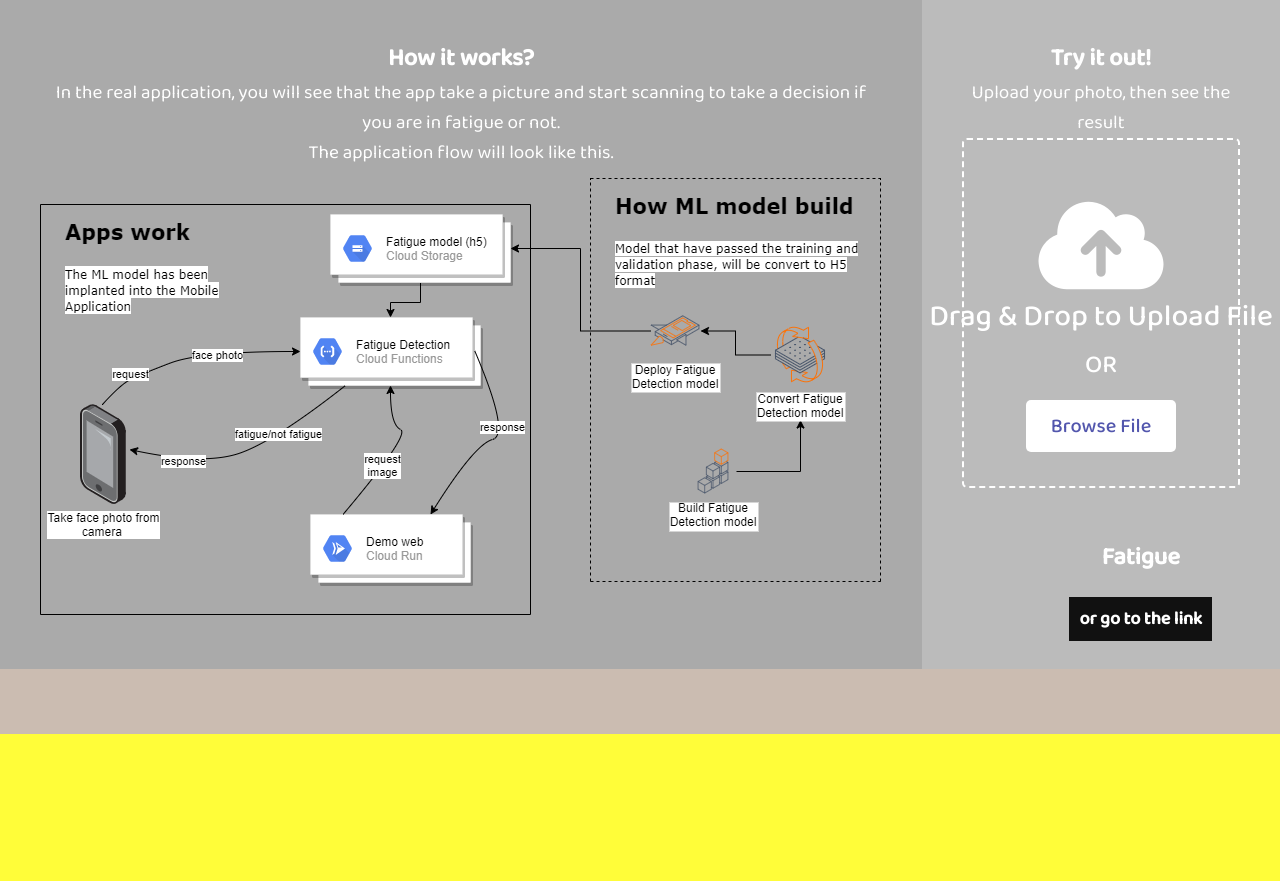
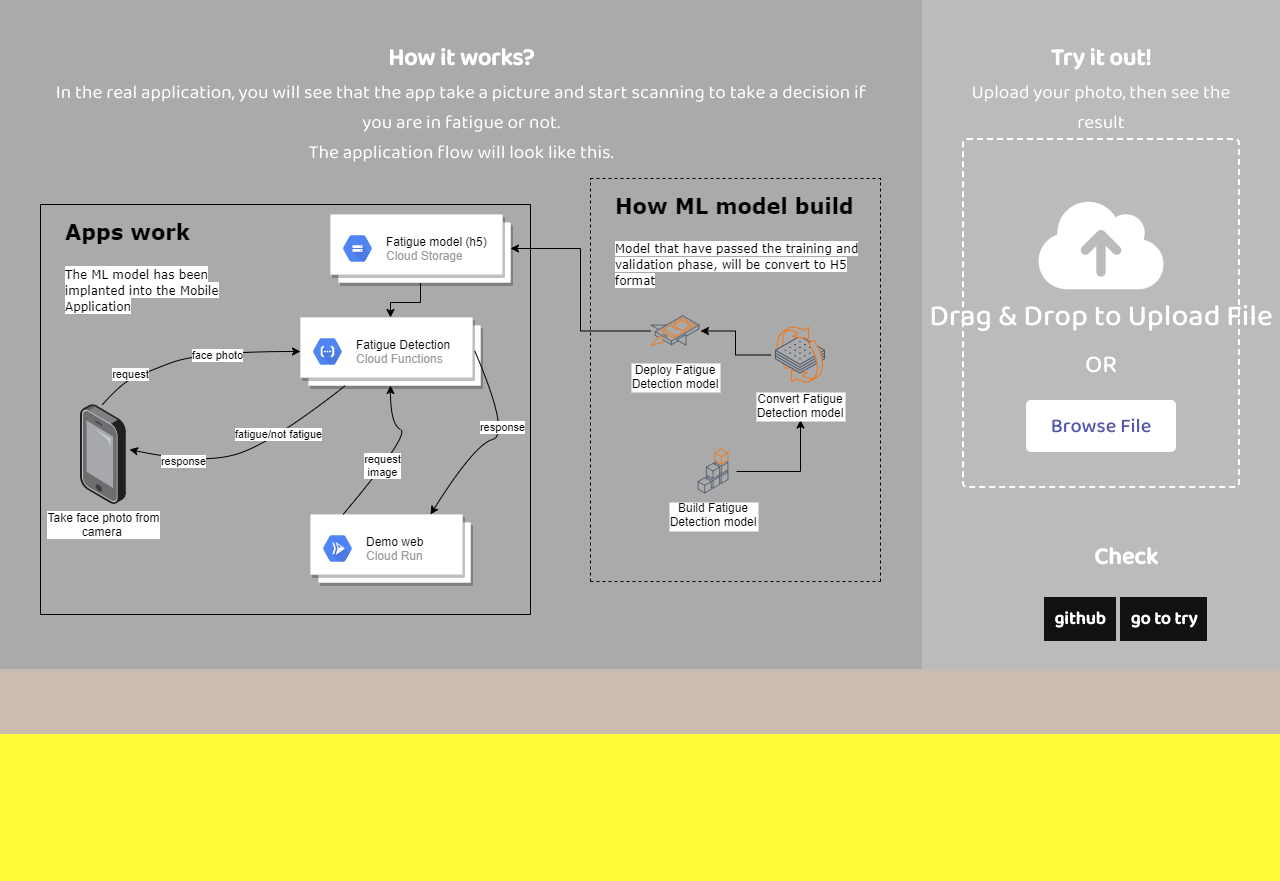
Before and after one commit to Alexanderdivv/B21-CAP0307-1, a Flask app: template web intro/templates/index.html in a window 1280 px wide. Shown: the part 1666-2547 px from the top of the page. Run offline with Flask 2, Linux system fonts and the light colour scheme; the template is opened without the code that fills it, so the values that code supplies are empty; some libraries are stand-ins or nearby versions.

Commit message:
C-3-MaintainDemonWeb

```diff
--- a/demo/templates/base.html
+++ b/demo/templates/base.html
@@ -4,7 +4,7 @@
     {% block head %}
     <link rel="stylesheet" href="{{ url_for('static', filename='style.css') }}">
     <link rel="stylesheet" href="https://stackpath.bootstrapcdn.com/bootstrap/4.3.1/css/bootstrap.min.css" integrity="sha384-ggOyR0iXCbMQv3Xipma34MD+dH/1fQ784/j6cY/iJTQUOhcWr7x9JvoRxT2MZw1T" crossorigin="anonymous">
-    <title>{% block title %}{% endblock %} - My Webpage</title>
+    <title>{% block title %}{% endblock %} - Fatigue test</title>
     {% endblock %}
   </head>
   <body>
--- a/web intro/static/css/style.css
+++ b/web intro/static/css/style.css
@@ -299,7 +299,7 @@ footer{
   margin-top: 400px;
   z-index: 2;
   position: absolute;
-  padding-left: 30%;
+  padding-left: 23%;
 }
 
 .card {
--- a/web intro/templates/index.html
+++ b/web intro/templates/index.html
@@ -58,7 +58,7 @@
         <div class="column" style="background-color:#bbb;">
           <h2>Try it out!</h2>
           <p>Upload your photo, then see the result</p>
-          <h2 class="prediction" id="blah">Fatigue<br><a href="https://github.com/AdwityoSP/B21-CAP0307">or go to the link</a></h2>
+          <h2 class="prediction" id="blah">Check<br><a href="https://github.com/AdwityoSP/B21-CAP0307"> github </a>   <a href="https://demofatigue-cr-v1-joiobrx3la-ue.a.run.app"> go to try </a></h2>
           <form action="http://127.0.0.1:5000/" method="post" enctype="multipart/form-data">
             <div class="drag-area">
               <div class="icon"><i class="fas fa-cloud-upload-alt"></i></div>
```
